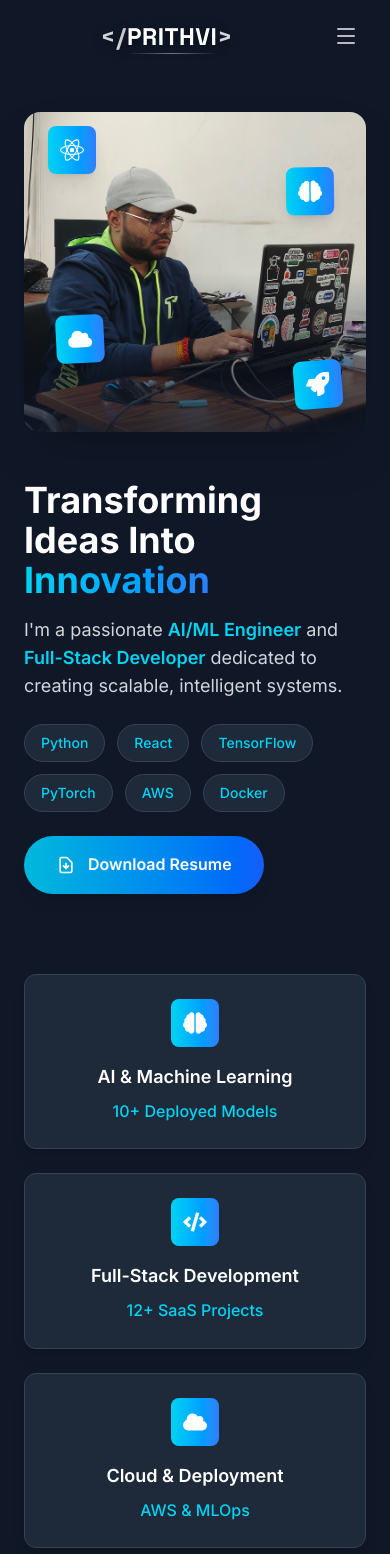
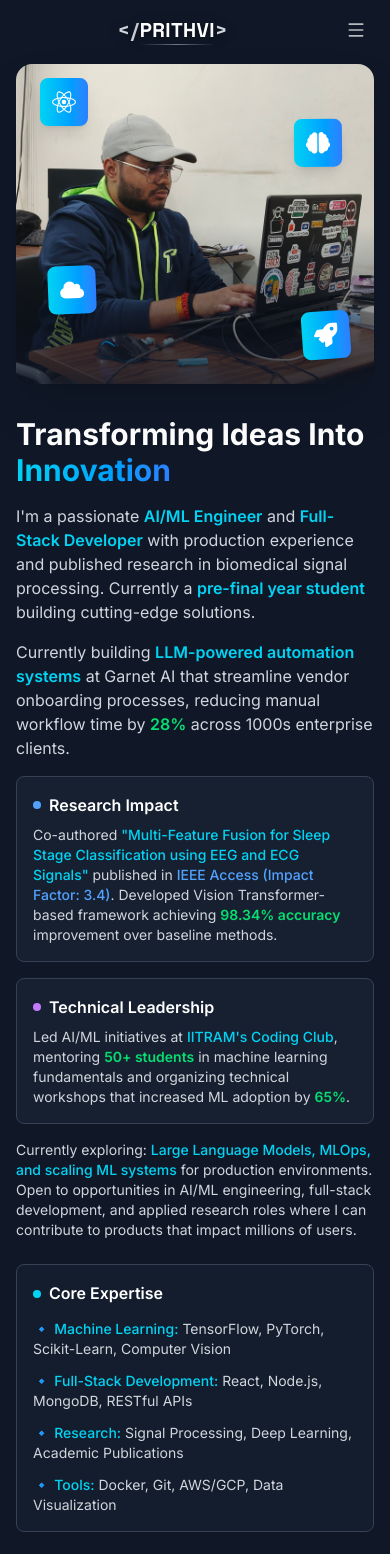
Before and after one commit to PR-ODINSON/Portfolio_Updated, a React (Vite) app in the folder frontend/: page /about in a window 390 px wide. Shown: the top 1554 px of the page. Built offline with nearby package versions, Linux system fonts and the light colour scheme; a web font is replaced by a local one.

Commit message:
responsiveness

```diff
--- a/frontend/src/components/About.tsx
+++ b/frontend/src/components/About.tsx
@@ -67,9 +67,9 @@ export default function About() {
   ]
 
   return (
-    <section id="about" className="relative isolate overflow-hidden bg-gray-900 py-28 px-6 lg:px-12">
+    <section id="about" className="relative isolate overflow-hidden bg-gray-900 py-16 sm:py-20 lg:py-28 px-4 sm:px-6 lg:px-12">
       {/* Hero Visual + Intro */}
-      <div ref={ref} className="max-w-7xl mx-auto grid grid-cols-1 lg:grid-cols-2 gap-12 mb-20">
+      <div ref={ref} className="max-w-7xl mx-auto grid grid-cols-1 lg:grid-cols-2 gap-8 sm:gap-12 mb-16 sm:mb-20">
         <motion.div
           className="relative w-full max-w-md mx-auto lg:mx-0"
           variants={container}
@@ -112,7 +112,7 @@ export default function About() {
         {/* Text Content */}
         <motion.div variants={container} className="space-y-6">
           <motion.h2
-            className="text-4xl sm:text-5xl lg:text-6xl font-bold text-white mb-4"
+            className="text-3xl sm:text-4xl md:text-5xl lg:text-6xl font-bold text-white mb-4"
             initial={{ opacity: 0, x: -50 }}
             animate={isInView ? { opacity: 1, x: 0 } : { opacity: 0, x: -50 }}
             transition={{ duration: 0.8, delay: 0.2, type: 'spring' }}
@@ -122,15 +122,76 @@ export default function About() {
               Innovation
             </span>
           </motion.h2>
-          <motion.p
-            className="text-gray-300 text-lg"
+          <motion.div
+            className="text-gray-300 text-base sm:text-lg space-y-4"
             initial={{ opacity: 0, y: 20 }}
             animate={isInView ? { opacity: 1, y: 0 } : { opacity: 0, y: 20 }}
             transition={{ duration: 0.8, delay: 0.4 }}
           >
-            I'm a passionate <span className="text-cyan-400 font-semibold">AI/ML Engineer</span> and{' '}
-            <span className="text-cyan-400 font-semibold">Full-Stack Developer</span> dedicated to creating scalable, intelligent systems.
-          </motion.p>
+            <p>
+              I'm a passionate <span className="text-cyan-400 font-semibold">AI/ML Engineer</span> and{' '}
+              <span className="text-cyan-400 font-semibold">Full-Stack Developer</span> with production experience and published research in biomedical signal processing. Currently a <span className="text-cyan-400 font-semibold">pre-final year student</span> building cutting-edge solutions.
+            </p>
+
+            <p>
+              Currently building <span className="text-cyan-400 font-semibold">LLM-powered automation systems</span> at Garnet AI that streamline vendor onboarding processes, reducing manual workflow time by <span className="text-green-400 font-semibold">28%</span> across 1000s enterprise clients.
+            </p>
+
+            <div className="bg-gray-800/50 border border-gray-700 rounded-lg p-4 my-4">
+              <h4 className="text-white font-semibold mb-2 flex items-center">
+                <span className="w-2 h-2 bg-blue-400 rounded-full mr-2"></span>
+                Research Impact
+              </h4>
+              <p className="text-sm">
+                Co-authored <span className="text-cyan-400 font-medium">"Multi-Feature Fusion for Sleep Stage Classification using EEG and ECG Signals"</span> published in <span className="text-blue-400 font-medium">IEEE Access (Impact Factor: 3.4)</span>. Developed Vision Transformer-based framework achieving <span className="text-green-400 font-semibold">98.34% accuracy</span> improvement over baseline methods.
+              </p>
+            </div>
+
+            <div className="bg-gray-800/50 border border-gray-700 rounded-lg p-4 my-4">
+              <h4 className="text-white font-semibold mb-2 flex items-center">
+                <span className="w-2 h-2 bg-purple-400 rounded-full mr-2"></span>
+                Technical Leadership
+              </h4>
+              <p className="text-sm">
+                Led AI/ML initiatives at <span className="text-cyan-400 font-medium">IITRAM's Coding Club</span>, mentoring <span className="text-green-400 font-semibold">50+ students</span> in machine learning fundamentals and organizing technical workshops that increased ML adoption by <span className="text-green-400 font-semibold">65%</span>.
+              </p>
+            </div>
+
+            <p className="text-sm">
+              Currently exploring: <span className="text-cyan-400 font-medium">Large Language Models, MLOps, and scaling ML systems</span> for production environments. Open to opportunities in AI/ML engineering, full-stack development, and applied research roles where I can contribute to products that impact millions of users.
+            </p>
+          </motion.div>
+
+          {/* Core Expertise */}
+          <motion.div
+            className="bg-gray-800/30 border border-gray-700 rounded-lg p-4 my-6"
+            initial={{ opacity: 0, y: 20 }}
+            animate={isInView ? { opacity: 1, y: 0 } : { opacity: 0, y: 20 }}
+            transition={{ duration: 0.8, delay: 0.6 }}
+          >
+            <h4 className="text-white font-semibold mb-3 flex items-center">
+              <span className="w-2 h-2 bg-cyan-400 rounded-full mr-2"></span>
+              Core Expertise
+            </h4>
+            <div className="grid grid-cols-1 sm:grid-cols-2 gap-3 text-sm">
+              <div>
+                <span className="text-cyan-400 font-medium">🔹 Machine Learning:</span>
+                <span className="text-gray-300"> TensorFlow, PyTorch, Scikit-Learn, Computer Vision</span>
+              </div>
+              <div>
+                <span className="text-cyan-400 font-medium">🔹 Full-Stack Development:</span>
+                <span className="text-gray-300"> React, Node.js, MongoDB, RESTful APIs</span>
+              </div>
+              <div>
+                <span className="text-cyan-400 font-medium">🔹 Research:</span>
+                <span className="text-gray-300"> Signal Processing, Deep Learning, Academic Publications</span>
+              </div>
+              <div>
+                <span className="text-cyan-400 font-medium">🔹 Tools:</span>
+                <span className="text-gray-300"> Docker, Git, AWS/GCP, Data Visualization</span>
+              </div>
+            </div>
+          </motion.div>
 
           {/* Tech Badges */}
           <motion.div className="flex flex-wrap gap-3 mb-6">
@@ -175,7 +236,7 @@ export default function About() {
       </div>
 
       {/* Expertise Cards */}
-      <div className="max-w-7xl mx-auto mb-20 grid grid-cols-1 md:grid-cols-2 lg:grid-cols-4 gap-6">
+      <div className="max-w-7xl mx-auto mb-16 sm:mb-20 grid grid-cols-1 sm:grid-cols-2 lg:grid-cols-4 gap-4 sm:gap-6">
         {expertiseAreas.map((area, i) => (
           <motion.div
             key={i}
@@ -196,13 +257,13 @@ export default function About() {
 
       {/* Tech Stack Tabs */}
       <div className="max-w-7xl mx-auto">
-        <h3 className="text-3xl font-bold text-center text-white mb-8">Technology Stack</h3>
-        <div className="flex justify-center gap-3 mb-8 flex-wrap">
+        <h3 className="text-2xl sm:text-3xl font-bold text-center text-white mb-6 sm:mb-8">Technology Stack</h3>
+        <div className="flex justify-center gap-2 sm:gap-3 mb-6 sm:mb-8 flex-wrap">
           {tabs.map((tab) => (
             <button
               key={tab}
               onClick={() => setActive(tab)}
-              className={`px-5 py-2 rounded-full text-sm font-medium transition-all border ${
+              className={`px-3 sm:px-5 py-2 rounded-full text-xs sm:text-sm font-medium transition-all border ${
                 active === tab
                   ? 'bg-gradient-to-r from-cyan-400 to-blue-500 text-white shadow-md'
                   : 'bg-gray-800 border-gray-700 text-gray-300 hover:bg-gray-700'
@@ -213,11 +274,11 @@ export default function About() {
           ))}
         </div>
 
-        <div className="grid grid-cols-2 sm:grid-cols-3 lg:grid-cols-6 gap-4">
+        <div className="grid grid-cols-2 sm:grid-cols-3 md:grid-cols-4 lg:grid-cols-6 gap-3 sm:gap-4">
           {techStacks[active].map((tech, idx) => (
             <motion.div
               key={tech.name}
-              className="bg-gray-800 border border-gray-700 rounded-xl p-4 text-center shadow hover:scale-105 transition-transform relative"
+              className="bg-gray-800 border border-gray-700 rounded-xl p-3 sm:p-4 text-center shadow hover:scale-105 transition-transform relative"
               initial={{ opacity: 0, scale: 0.95 }}
               whileInView={{ opacity: 1, scale: 1 }}
               viewport={{ once: true }}
--- a/frontend/src/components/Achievements.tsx
+++ b/frontend/src/components/Achievements.tsx
@@ -152,7 +152,7 @@ export default function Achievements() {
     <section
       id="achievements"
       ref={ref}
-      className="relative isolate overflow-hidden bg-gradient-to-b from-gray-900 to-gray-800 py-16 px-6 lg:px-12"
+      className="relative isolate overflow-hidden bg-gradient-to-b from-gray-900 to-gray-800 py-12 sm:py-16 px-4 sm:px-6 lg:px-12"
     >
       {/* Background Elements */}
       <div className="absolute inset-0 -z-10">
--- a/frontend/src/components/Experience.tsx
+++ b/frontend/src/components/Experience.tsx
@@ -151,7 +151,7 @@ function ExperienceCard({ exp }: { exp: Experience }) {
 
 export default function ExperienceSection() {
   return (
-    <section id="experience" className="mx-auto w-full px-6 py-20 bg-gradient-to-b from-gray-800 to-gray-900">
+    <section id="experience" className="mx-auto w-full px-4 sm:px-6 py-16 sm:py-20 bg-gradient-to-b from-gray-800 to-gray-900">
       <motion.div variants={container} initial="hidden" whileInView="show" viewport={{ once: true, margin: '-100px' }}>
         <motion.div variants={item} className="text-center">
           <h2 className="text-3xl font-bold text-transparent bg-clip-text bg-gradient-to-r from-white to-gray-300 sm:text-4xl lg:text-5xl">
--- a/frontend/src/components/Navbar.tsx
+++ b/frontend/src/components/Navbar.tsx
@@ -138,7 +138,7 @@ export default function Navbar() {
         style={{ opacity: backgroundOpacity }}
       />
 
-      <nav className="mx-auto flex max-w-7xl items-center justify-between px-6 py-4">
+      <nav className="mx-auto flex max-w-7xl items-center justify-between px-4 sm:px-6 py-3 sm:py-4">
         {/* Left Navigation */}
         <div className="flex items-center gap-2">
           <div className="hidden lg:flex items-center gap-4 relative">
@@ -170,7 +170,7 @@ export default function Navbar() {
         {/* Center Logo */}
         <div className="flex justify-center">
           <Link to="/" className="group relative">
-            <div className="brand-display text-2xl font-bold tracking-wider transform transition-all duration-300 group-hover:scale-105">
+            <div className="brand-display text-xl sm:text-2xl font-bold tracking-wider transform transition-all duration-300 group-hover:scale-105">
               <span className="text-gray-300 drop-shadow-lg"
                     style={{
                       fontFamily: "'Space Grotesk', 'Outfit', 'Inter', system-ui, sans-serif",
@@ -236,7 +236,7 @@ export default function Navbar() {
             ))}
           </div>
 
-          <div className="flex items-center gap-3 ml-4">
+          <div className="flex items-center gap-2 sm:gap-3 ml-2 sm:ml-4">
           <div className="hidden md:flex items-center gap-2">
             {socialIcons.map(({ Icon, label, href, color }, index) => (
               <motion.a
@@ -260,14 +260,14 @@ export default function Navbar() {
 
 
           {/* Mobile Menu Toggle */}
-          <div className="md:hidden flex items-center">
+          <div className="lg:hidden flex items-center">
             <motion.button
               onClick={() => setOpen((v) => !v)}
               aria-label="Toggle menu"
               whileTap={{ scale: 0.9 }}
               className="p-2 text-white/70 hover:text-white"
             >
-              {open ? <X className="size-6" /> : <Menu className="size-6" />}
+              {open ? <X className="size-5 sm:size-6" /> : <Menu className="size-5 sm:size-6" />}
             </motion.button>
           </div>
           </div>
@@ -283,9 +283,9 @@ export default function Navbar() {
           scaleY: open ? 1 : 0.95
         }}
         transition={{ duration: 0.4, ease: 'easeOut' }}
-        className="md:hidden overflow-hidden border-t border-white/15 bg-gray-900/90 backdrop-blur-lg"
+        className="lg:hidden overflow-hidden border-t border-white/15 bg-gray-900/90 backdrop-blur-lg"
       >
-        <div className="mx-auto flex max-w-7xl flex-col gap-2 px-6 py-4">
+        <div className="mx-auto flex max-w-7xl flex-col gap-2 px-4 sm:px-6 py-4">
           {navItems.map((item, idx) => (
             <motion.button
               key={item.id}
--- a/frontend/src/components/Skills.tsx
+++ b/frontend/src/components/Skills.tsx
@@ -138,7 +138,7 @@ const routeConnections = [
 
 export default function Skills() {
   return (
-    <section id="skills" className="mx-auto w-full px-4 py-24 bg-gradient-to-b from-gray-900 to-gray-800">
+    <section id="skills" className="mx-auto w-full px-4 sm:px-6 py-16 sm:py-20 lg:py-24 bg-gradient-to-b from-gray-900 to-gray-800">
       <motion.div
         initial={{ opacity: 0, y: 30, scale: 0.95 }}
         whileInView={{ opacity: 1, y: 0, scale: 1 }}
--- a/frontend/src/index.css
+++ b/frontend/src/index.css
@@ -229,3 +229,47 @@ body {
 ::-webkit-scrollbar-thumb:hover {
   background: linear-gradient(180deg, #a8e6cf, #8eecf5);
 }
+
+/* Mobile-first responsive utilities */
+@media (max-width: 640px) {
+  .hero-title {
+    line-height: 1.1;
+  }
+
+  .section-title {
+    line-height: 1.2;
+  }
+
+  /* Ensure text doesn't overflow on small screens */
+  .text-responsive {
+    word-break: break-word;
+    hyphens: auto;
+  }
+}
+
+/* Tablet optimizations */
+@media (min-width: 641px) and (max-width: 1024px) {
+  .hero-title {
+    line-height: 1.05;
+  }
+}
+
+/* Touch-friendly interactive elements */
+@media (hover: none) and (pointer: coarse) {
+  .hover\:scale-105:hover {
+    transform: none;
+  }
+
+  button, a {
+    min-height: 44px; /* Minimum touch target size */
+  }
+}
+
+/* Reduce motion for users who prefer it */
+@media (prefers-reduced-motion: reduce) {
+  * {
+    animation-duration: 0.01ms !important;
+    animation-iteration-count: 1 !important;
+    transition-duration: 0.01ms !important;
+  }
+}
--- a/frontend/tailwind.config.ts
+++ b/frontend/tailwind.config.ts
@@ -19,6 +19,20 @@ const config: Config = {
       backgroundImage: {
         // If needed, extend gradients or other images
       },
+      screens: {
+        'xs': '475px',
+        // sm: '640px' (default)
+        // md: '768px' (default)
+        // lg: '1024px' (default)
+        // xl: '1280px' (default)
+        '2xl': '1400px',
+        '3xl': '1600px',
+      },
+      spacing: {
+        '18': '4.5rem',
+        '88': '22rem',
+        '128': '32rem',
+      },
     },
   },
   plugins: [],
```
Also changed, not shown: frontend/src/components/Contact.tsx (+26 -26 lines), frontend/src/components/Footer.tsx (+6 -6 lines), frontend/src/components/Hero.tsx (+8 -8 lines), frontend/src/components/Projects.tsx (+21 -21 lines), frontend/src/components/Research.tsx (+22 -22 lines), frontend/public/favicon.svg.
